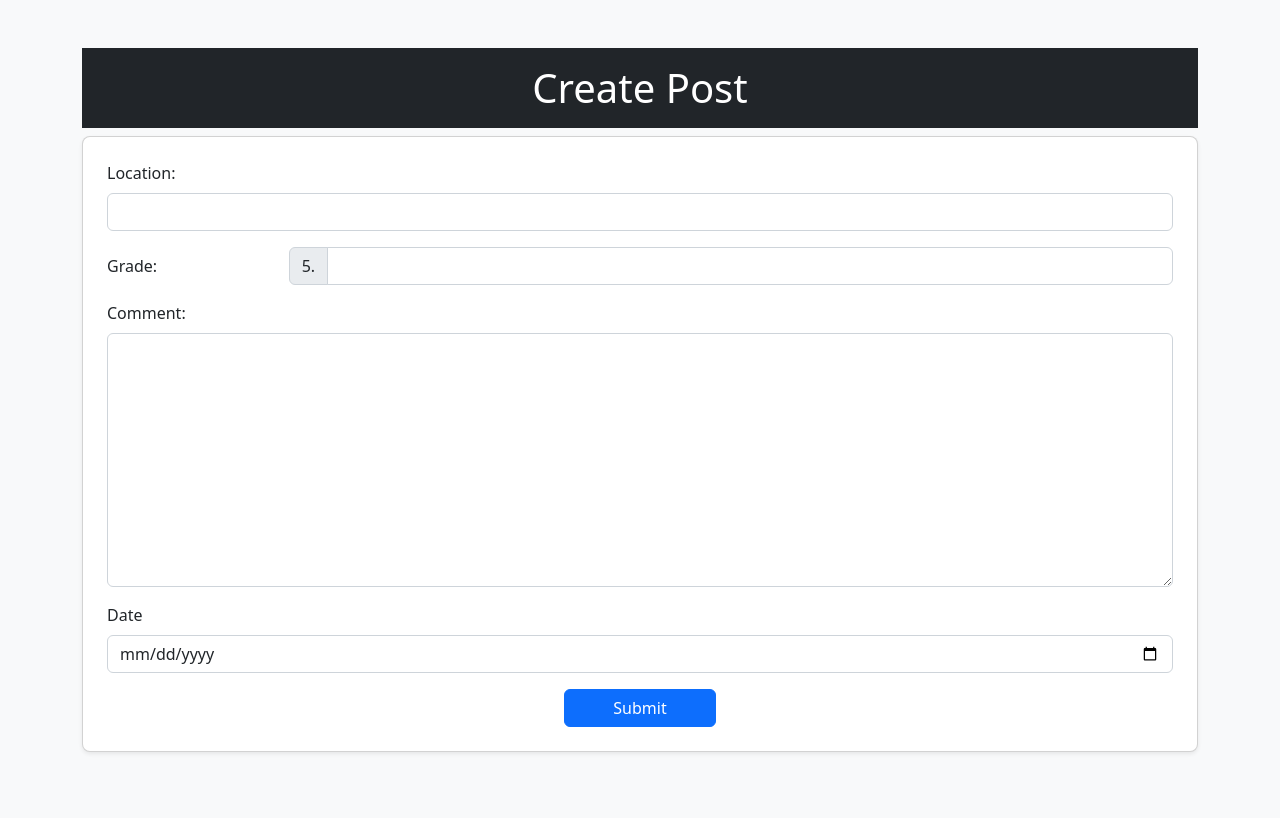
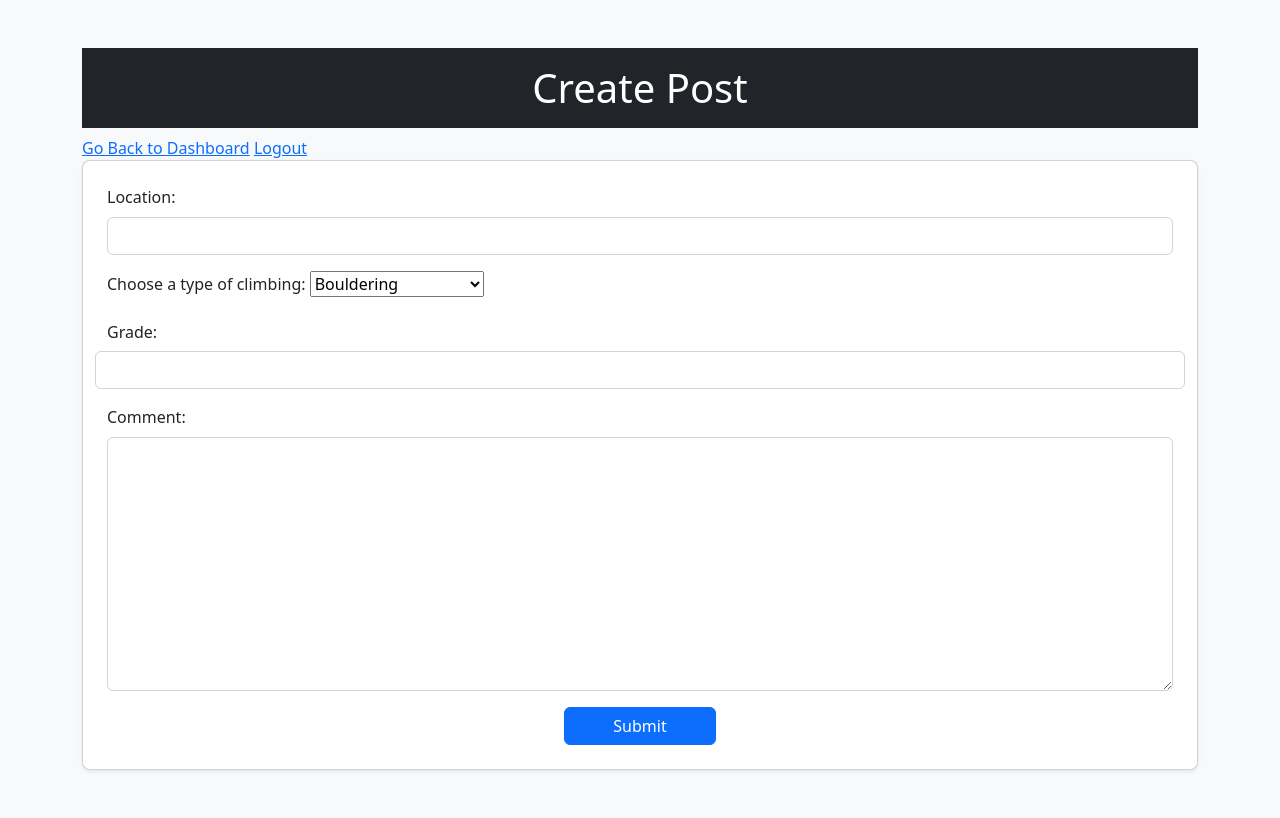
Before and after one commit to TTC2023/social_climber, a Flask app: page /create/post in a window 1280 px wide. Before the commit the page ends 753 px from the top, so only its background shows below. Run offline with Flask 3, Linux system fonts and the light colour scheme.

Commit message:
finished create

```diff
--- a/flask_app/controllers/posts.py
+++ b/flask_app/controllers/posts.py
@@ -14,3 +14,24 @@ def process_post():
         return redirect('/create/post')
     Post.make_post(request.form)
     return redirect('/dashboard')
+
+@app.route('/edit/post/<int:id>')
+def edit_post(id):
+    if 'user_id' not in session:
+        return redirect('/logout')
+    data ={
+        'id': id
+    }
+    user_id={
+        'id': session['user_id']
+    }
+    return render_template('edit.html',post=Post.get_by_id(data))
+
+
+@app.route('/delete/post/<int:id>')
+def destroy(id):
+    data={
+        'id': id
+    }
+    Post.destroy(data)
+    return redirect('/dashboard')
--- a/flask_app/models/user.py
+++ b/flask_app/models/user.py
@@ -29,7 +29,7 @@ class User:
     @classmethod
     def get_by_email(cls,data):
         query = "SELECT * FROM users WHERE email = %(email)s;"
-        results = connectToMySQL('magazines').query_db(query,data)
+        results = connectToMySQL('social_climber').query_db(query,data)
         if len(results) < 1:
             return False
         return cls(results[0])
--- a/flask_app/templates/create.html
+++ b/flask_app/templates/create.html
@@ -10,35 +10,37 @@
 <body class="bg-light">
     <div class="container my-5">
         <h1 class="mx-auto text-center text-white bg-dark p-3">Create Post</h1>
-        {% with messages = get_flashed_messages(category_filter=["post"]) %}
-            {% if messages %}
-                {% for message in messages %}
-                <p>{{message}}</p>
-                {% endfor %}
-            {% endif %}
-        {% endwith %}
+        <a href="/dashboard">Go Back to Dashboard</a>
+        <a href="/logout">Logout</a>
         <form class="card p-3 p-md-4 rounded-3 shadow-sm" action="/process/post" method="POST">
+            {% with messages = get_flashed_messages(category_filter=["post"]) %}
+                {% if messages %}
+                    {% for message in messages %}
+                    <li class="text-danger text-center">{{message}}</li>
+                    {% endfor %}
+                {% endif %}
+            {% endwith %}
             <input type="hidden" name="user_id" value="{{session['user_id']}}">
             <div class="mb-3">
                 <label for="location" class="form-label">Location:</label>
                 <input type="text" name="location" class="form-control">
             </div>
+            <div class="mb-3">
+                <label for="type">Choose a type of climbing:</label>
+                <select id="type" name="type">
+                    <option value="boulder">Bouldering</option>
+                    <option value="toprope">Top-Roping</option>
+                    <option value="sport">Sport Climbing</option>
+                    <option value="trad">Traditional Climbing</option>
+                </select>
+            </div>
             <div class="mb-3 row">
                 <label for="grade" class="col-sm-2 col-form-label">Grade:</label>
-                <div class="col-sm-10">
-                    <div class="input-group">
-                        <span class="input-group-text">5.</span>
-                        <input type="number" name="grade" class="form-control">
-                    </div>
-                </div>
+                <input type="text" name="grade" class="form-control">
             </div>
             <div class="mb-3">
                 <label for="comment" class="form-label">Comment:</label>
                 <textarea name="comment" id="" cols="30" rows="10" class="form-control"></textarea>
-            </div>
-            <div class="mb-3">
-                <label for="date" class="form-label">Date</label>
-                <input type="date" name="date" class="form-control"></textarea>
             </div>
             <div class="text-center">
                 <input class="btn btn-primary px-5" type="submit" value="Submit">
--- a/flask_app/templates/dashboard.html
+++ b/flask_app/templates/dashboard.html
@@ -14,9 +14,9 @@
             <thead>
                 <tr>
                     <th>Location</th>
+                    <th>Type</th>
                     <th>Grade</th>
                     <th>Comment</th>
-                    <th>Date</th>
                     <th>Actions</th>
                 </tr>
             </thead>
@@ -24,9 +24,9 @@
                 {% for post in posts %}
                 <tr>
                     <td class="text-white">{{ post.location }}</td>
-                    <td class="text-white">5.{{ post.grade }}</td>
+                    <td class="text-white">{{ post.type }}</td>
+                    <td class="text-white">{{ post.grade }}</td>
                     <td class="text-white">{{ post.comment }}</td>
-                    <td class="text-white">{{ post.created_at }}</td>
                     <td>
                         <a href="/edit/post/{{ post.id }}" class="btn btn-sm btn-primary">Edit</a>
                         <a href="/delete/post/{{ post.id }}" class="btn btn-sm btn-danger">Delete</a>
--- a/flask_app/templates/edit.html
+++ b/flask_app/templates/edit.html
@@ -7,6 +7,6 @@
     <title>Document</title>
 </head>
 <body>
-
+    <h1>{{post.location}}</h1>
 </body>
 </html>
```
Also changed, not shown: flask_app/models/post.py (+15 -5 lines), flask_app/templates/login.html (+20 -20 lines).
